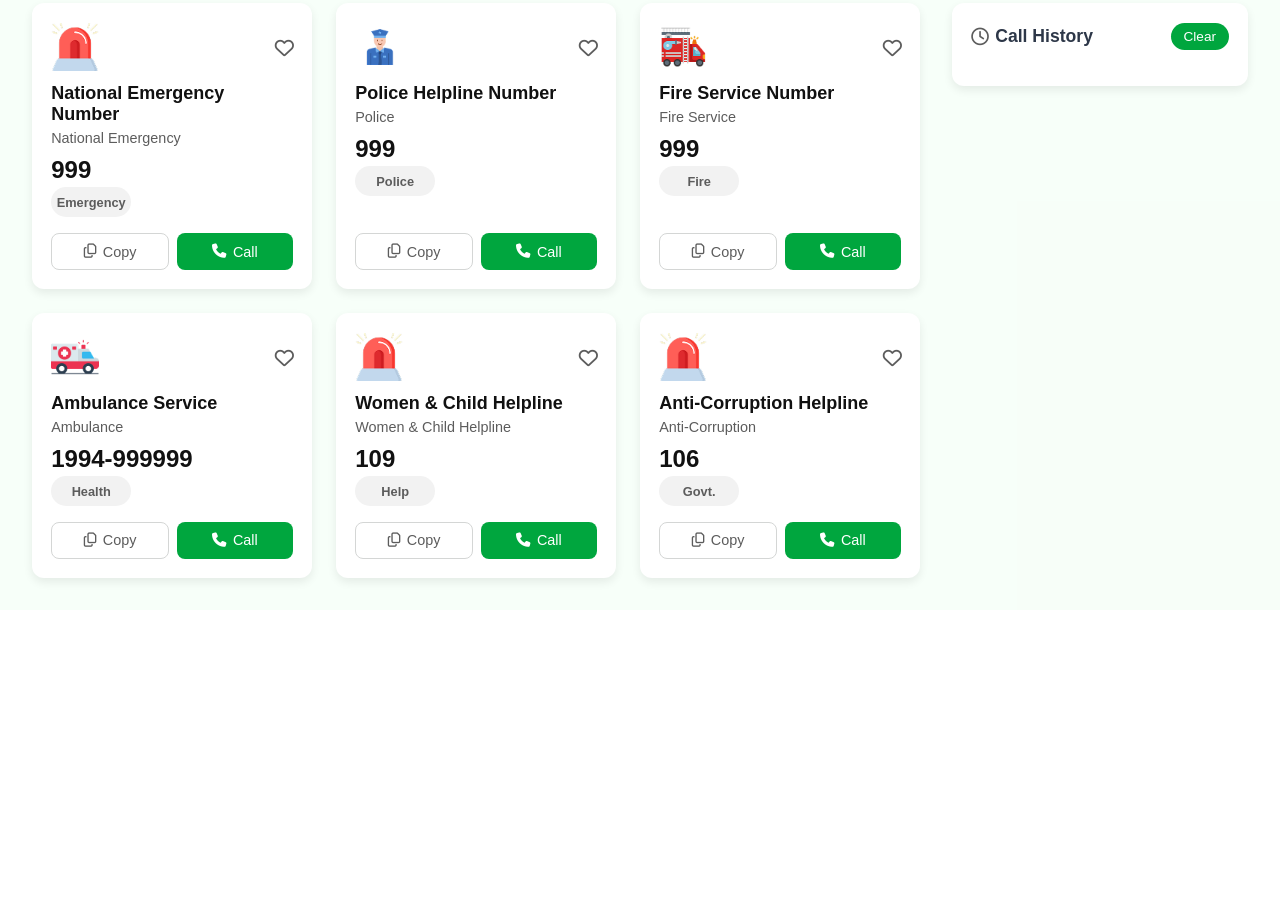
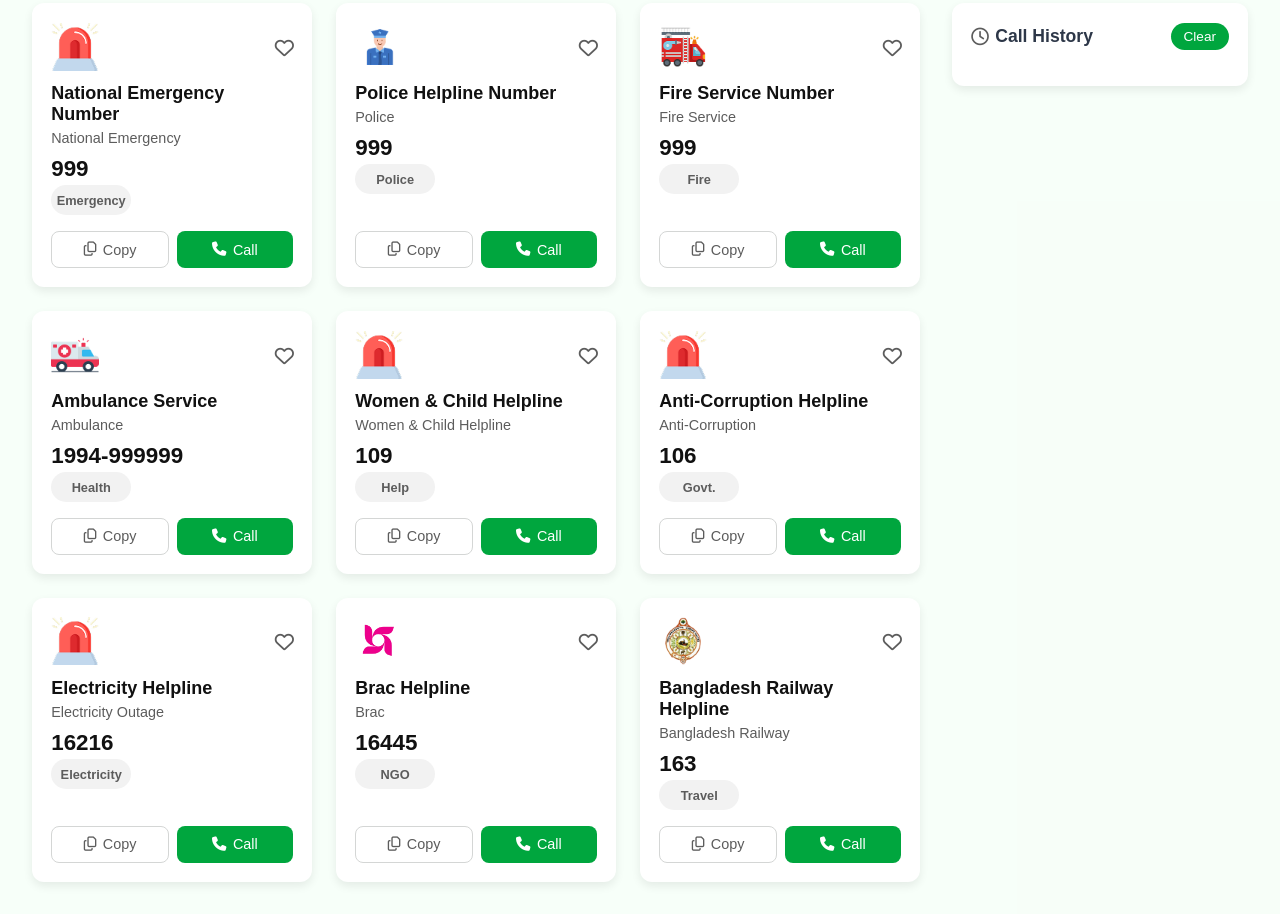
Before and after one commit to habibarumana/assignment5, a plain HTML site: page index.html in a window 1280 px wide. Shown: the part 308-1222 px from the top of the page. Before the commit the page ends 918 px from the top, so only its background shows below. Drawn offline with Linux system fonts and the light colour scheme; a web font is replaced by a local one.

Commit message:
adding more thing and changes

```diff
--- a/index.html
+++ b/index.html
@@ -125,6 +125,54 @@
           <button class="call"><i class="fa-solid fa-phone"></i> Call</button>
         </div>
       </div>
+
+      <div class="card" data-name="Electricity Helpline" data-number="16216">
+        <div class="card-top">
+          <img src="assets/emergency.png" alt="">
+          <span class="heart"><i class="fa-regular fa-heart"></i></span>
+        </div>
+        <h3>Electricity Helpline</h3>
+        <p>Electricity Outage</p>
+        <span class="number">16216</span>
+        <span class="badge">Electricity</span>
+
+        <div class="actions">
+          <button class="copy"><i class="fa-regular fa-copy"></i> Copy</button>
+          <button class="call"><i class="fa-solid fa-phone"></i> Call</button>
+        </div>
+      </div>
+
+      <div class="card" data-name="Brac Helpline" data-number="16445">
+        <div class="card-top">
+          <img src="assets/brac.png" alt="">
+          <span class="heart"><i class="fa-regular fa-heart"></i></span>
+        </div>
+        <h3>Brac Helpline</h3>
+        <p>Brac</p>
+        <span class="number">16445</span>
+        <span class="badge">NGO</span>
+
+        <div class="actions">
+          <button class="copy"><i class="fa-regular fa-copy"></i> Copy</button>
+          <button class="call"><i class="fa-solid fa-phone"></i> Call</button>
+        </div>
+      </div>
+
+      <div class="card" data-name="Bangladesh Railway Helpline" data-number="163">
+        <div class="card-top">
+          <img src="assets/Bangladesh-Railway.png" alt="">
+          <span class="heart"><i class="fa-regular fa-heart"></i></span>
+        </div>
+        <h3>Bangladesh Railway Helpline</h3>
+        <p>Bangladesh Railway</p>
+        <span class="number">163</span>
+        <span class="badge">Travel</span>
+
+        <div class="actions">
+          <button class="copy"><i class="fa-regular fa-copy"></i> Copy</button>
+          <button class="call"><i class="fa-solid fa-phone"></i> Call</button>
+        </div>
+      </div>
     </div>
 
     <!-- Call History -->
--- a/style.css
+++ b/style.css
@@ -167,6 +167,10 @@ nav {
   transition: color 0.2s ease;
 }
 
+.card-top .heart:hover {
+  color: #e63946;
+}
+
 .card h3 {
   font-size: 1.125rem;
   margin: 0.8rem 0 0.3rem;
@@ -195,7 +199,7 @@ nav {
 
 .card .number {
   display: block;
-  font-size: 1.5rem;
+  font-size: 1.4rem;
   font-weight: bold;
   color: #111111;
   margin-bottom: 0.2rem;
```
